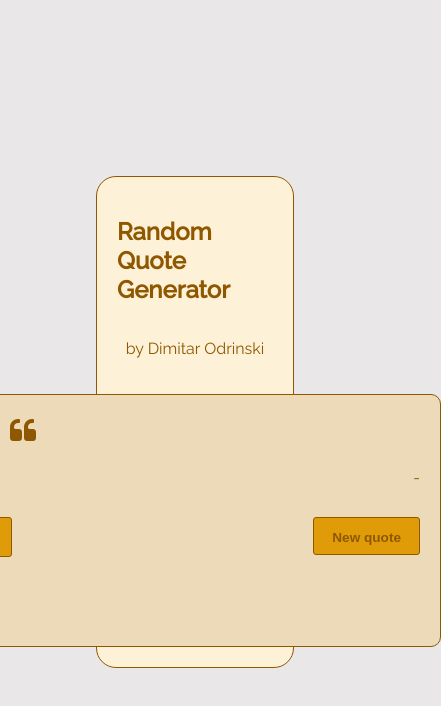
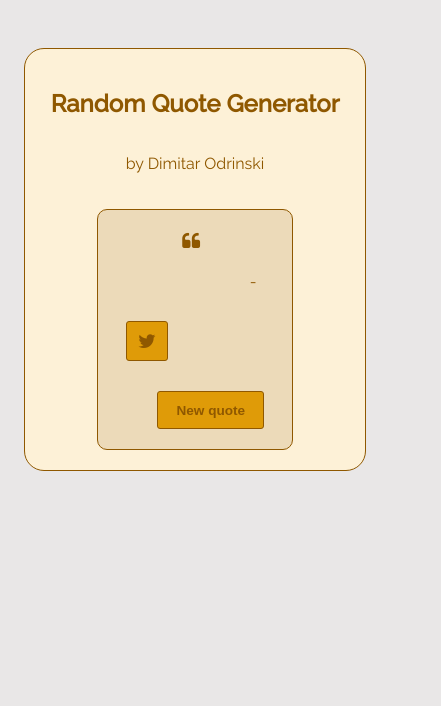
Before and after one commit to DimioDev/random-quote-machine, a React app: page / in a window 390 px wide. Shown: the whole page, 441 px wide, since content can reach past the window. Built offline with nearby package versions, Linux system fonts and the light colour scheme; no server answers.

Commit message:
improve responsiveness

```diff
--- a/src/styles/index.css
+++ b/src/styles/index.css
@@ -1,15 +1,10 @@
-@import url('https://fonts.googleapis.com/css?family=Raleway:400,500');
+@import url("https://fonts.googleapis.com/css?family=Raleway:400,500");
 
 body {
   background-color: rgb(233, 231, 231);
   color: #333;
-  font-family: 'Raleway', sans-serif;
+  font-family: "Raleway", sans-serif;
   font-weight: 400;
-  display: flex;
-  justify-content: center;
-  align-items: center;
-  height: 100vh;
-  margin: 0;
   padding: 0;
   list-style: none;
   vertical-align: baseline;
@@ -20,50 +15,51 @@ body {
   justify-content: center;
   align-items: center;
   flex-direction: column;
-  width: 40vw;
+  margin: 3rem auto 0;
+  width: 80%;
   border: 1px solid rgb(143, 88, 0);
   background-color: #fdf1d7;
   padding: 20px;
   border-radius: 20px;
   color: rgb(143, 88, 0);
 }
+.card > h2 {
+  text-align: center;
+}
 
-#quote-box {
+.quote-box {
   margin-top: 20px;
-  width: 30vw;
-  height: 25vh;
   padding: 20px;
   display: table;
   background-color: rgb(236, 218, 185);
   border: 1px solid rgb(143, 88, 0);
   border-radius: 10px;
 }
-#quote-box .quote-text {
+.quote-box .quote-text {
   text-align: center;
-  width: 30vw;
   height: auto;
   clear: both;
   font-weight: 500;
-  font-size: 1.75em;
+  font-size: 1.2em;
 }
-#quote-box .quote-text i {
+.quote-box .quote-text i {
   font-size: 1em;
   margin-right: 0.4em;
 }
-#quote-box .quote-author {
-  width: 450px;
+.quote-box .quote-author {
+  width: 90%;
   height: auto;
   clear: both;
   padding-top: 20px;
   font-size: 1em;
   text-align: right;
 }
-#quote-box .buttons {
-  width: 450px;
+.quote-box .buttons {
+  width: 90%;
   margin: auto;
   display: block;
 }
-#quote-box .buttons .button {
+.quote-box .buttons .button {
   height: 38px;
   border: 1px solid rgb(143, 88, 0);
   border-radius: 3px;
@@ -76,10 +72,10 @@ body {
   opacity: 1;
   cursor: pointer;
 }
-#quote-box .buttons .button:hover {
+.quote-box .buttons .button:hover {
   opacity: 0.9;
 }
-#quote-box .buttons .button#tweet-quote {
+.quote-box .buttons .button#tweet-quote {
   float: left;
   padding: 0px;
   padding-top: 8px;
@@ -90,8 +86,16 @@ body {
   width: 40px;
   color: rgb(143, 88, 0);
 }
-#quote-box .buttons .button#new-quote {
+.quote-box .buttons .button#new-quote {
   float: right;
   font-weight: 700;
   color: rgb(143, 88, 0);
 }
+@media only screen and (min-width: 768px) {
+  .card {
+    max-width: 40vw;
+  }
+  .quote-box .quote-text {
+    font-size: 1.75rem;
+  }
+}
--- a/src/views/Index.js
+++ b/src/views/Index.js
@@ -1,16 +1,16 @@
-import React, { useState, useEffect } from 'react';
-import axios from 'axios';
-import '../styles/index.css';
+import React, { useState, useEffect } from "react";
+import axios from "axios";
+import "../styles/index.css";
 
 function Index() {
   let randomQuote = {};
-  const [quotes, setQuotes] = useState([{ quote: '', author: '' }]);
+  const [quotes, setQuotes] = useState([{ quote: "", author: "" }]);
   const [nextQuote, setNextQuote] = useState();
 
   useEffect(() => {
     axios
       .get(
-        'https://gist.githubusercontent.com/camperbot/5a022b72e96c4c9585c32bf6a75f62d9/raw/e3c6895ce42069f0ee7e991229064f167fe8ccdc/quotes.json'
+        "https://gist.githubusercontent.com/camperbot/5a022b72e96c4c9585c32bf6a75f62d9/raw/e3c6895ce42069f0ee7e991229064f167fe8ccdc/quotes.json"
       )
       .then((res) => {
         setQuotes(res.data.quotes);
@@ -36,8 +36,7 @@ function Index() {
       <div className="card">
         <h2>Random Quote Generator</h2>
         <p>by Dimitar Odrinski</p>
-        <div id="wrapper">
-          <div id="quote-box">
+        <div className="quote-box">
           <div className="quote-text">
             <i className="fa fa-quote-left"> </i>
             <span id="text" />
@@ -65,7 +64,6 @@ function Index() {
           </div>
         </div>
       </div>
-      </div>
     </>
   );
 }
```
Also changed, not shown: 2 other files. Lines whose indentation alone changed are shown as unchanged.
